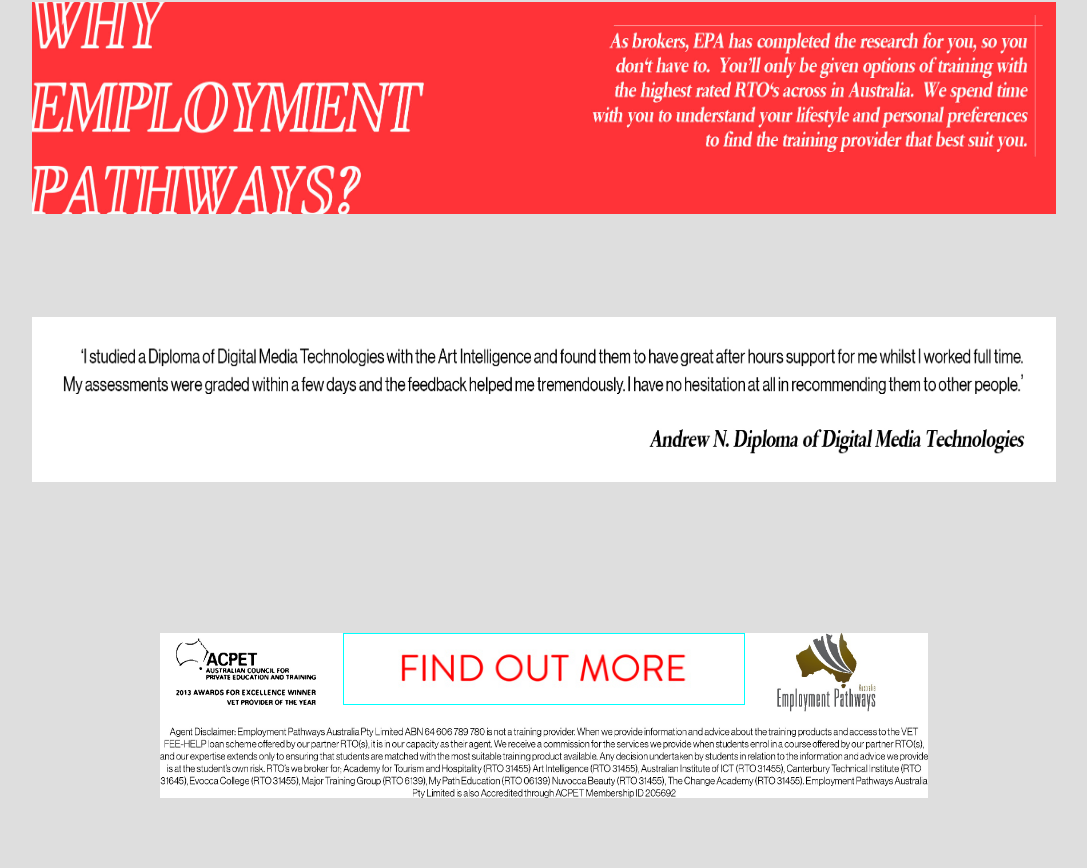
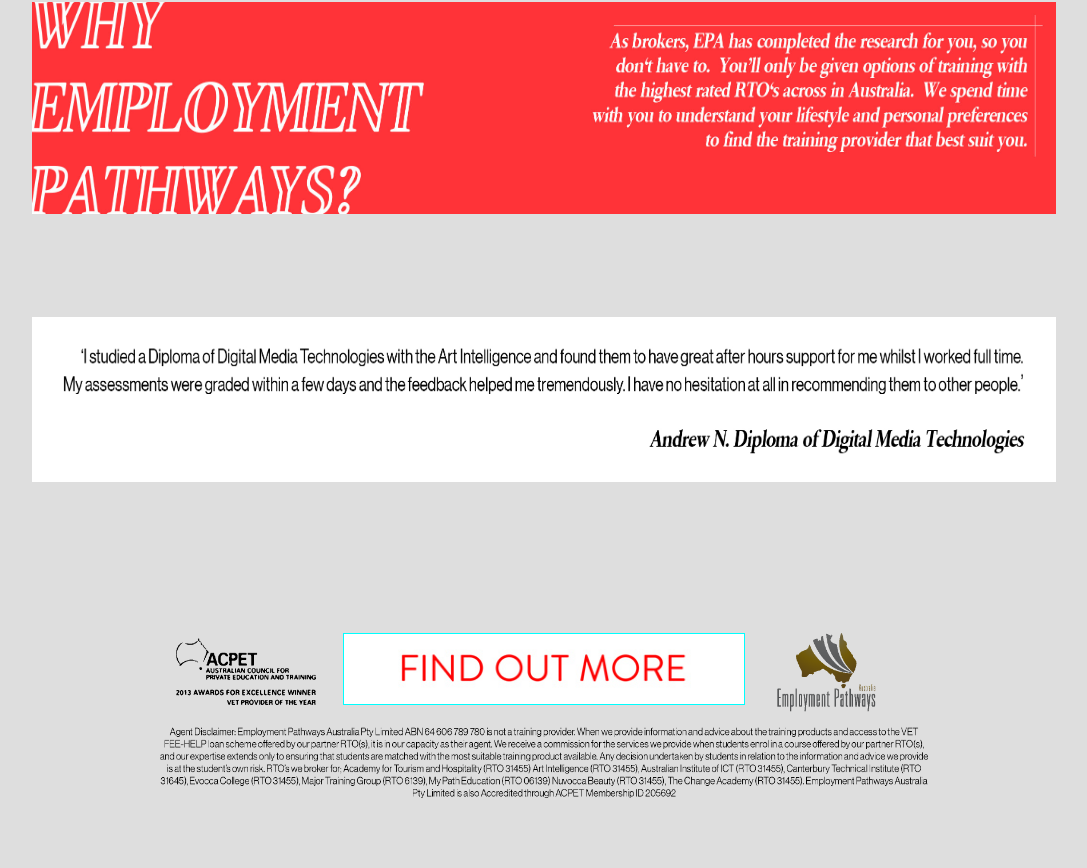
Before and after one commit to duyang79/Landing-Sample, a plain HTML site: page index.html in a window 1280 px wide. Shown: the part 2026-2894 px from the top of the page, without its empty margins (96-1183 px from the left). Drawn offline with nearby package versions, Linux system fonts and the light colour scheme.

Commit message:
Landing Sample

```diff
--- a/css/layout.css
+++ b/css/layout.css
@@ -519,7 +519,7 @@ label.radio_label :checked ~ span {
 	background-size:100% 100%;
 }
 #policy {
-	background:url(../images/policy.jpg) top center no-repeat;
+	background:url(../images/policy.png) top center no-repeat;
 	background-size:100% 70%;
 	width:60%;
 	margin:0 auto;
```
Also changed, not shown: images/policy.jpg (deleted), images/policy.png (added).
